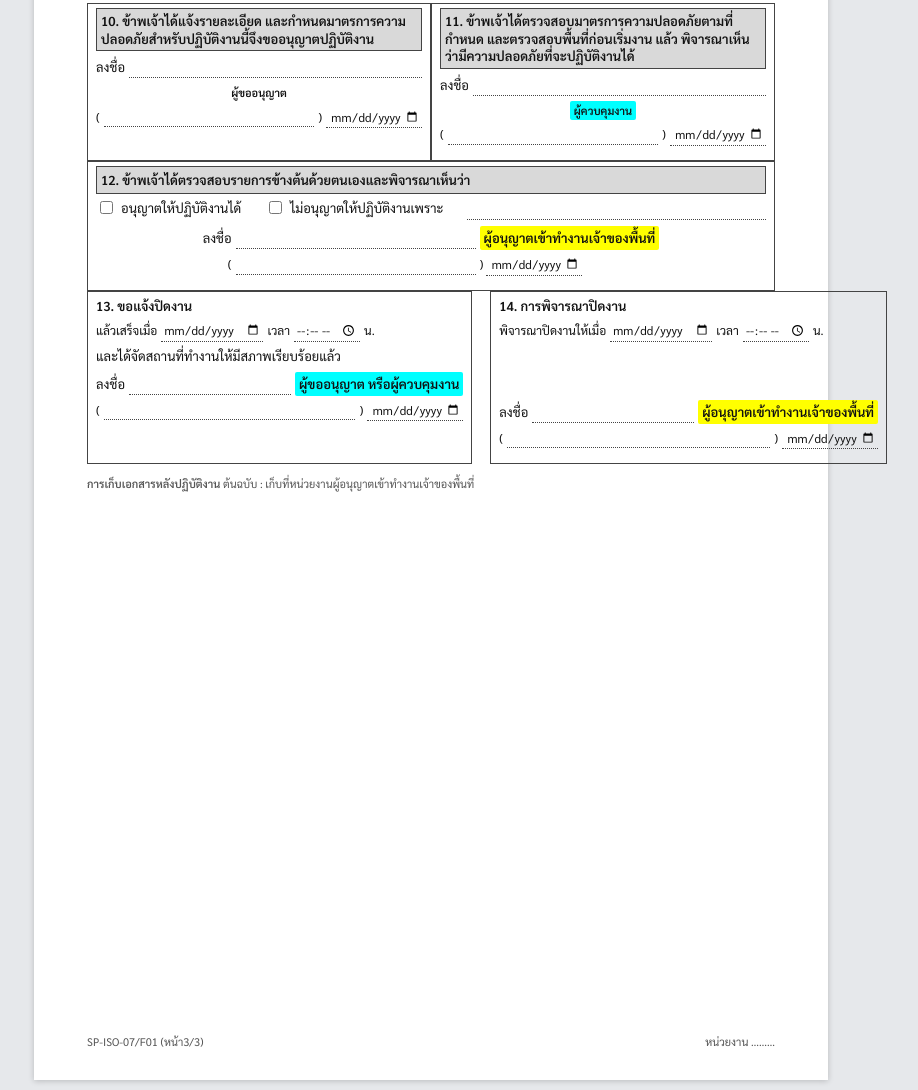
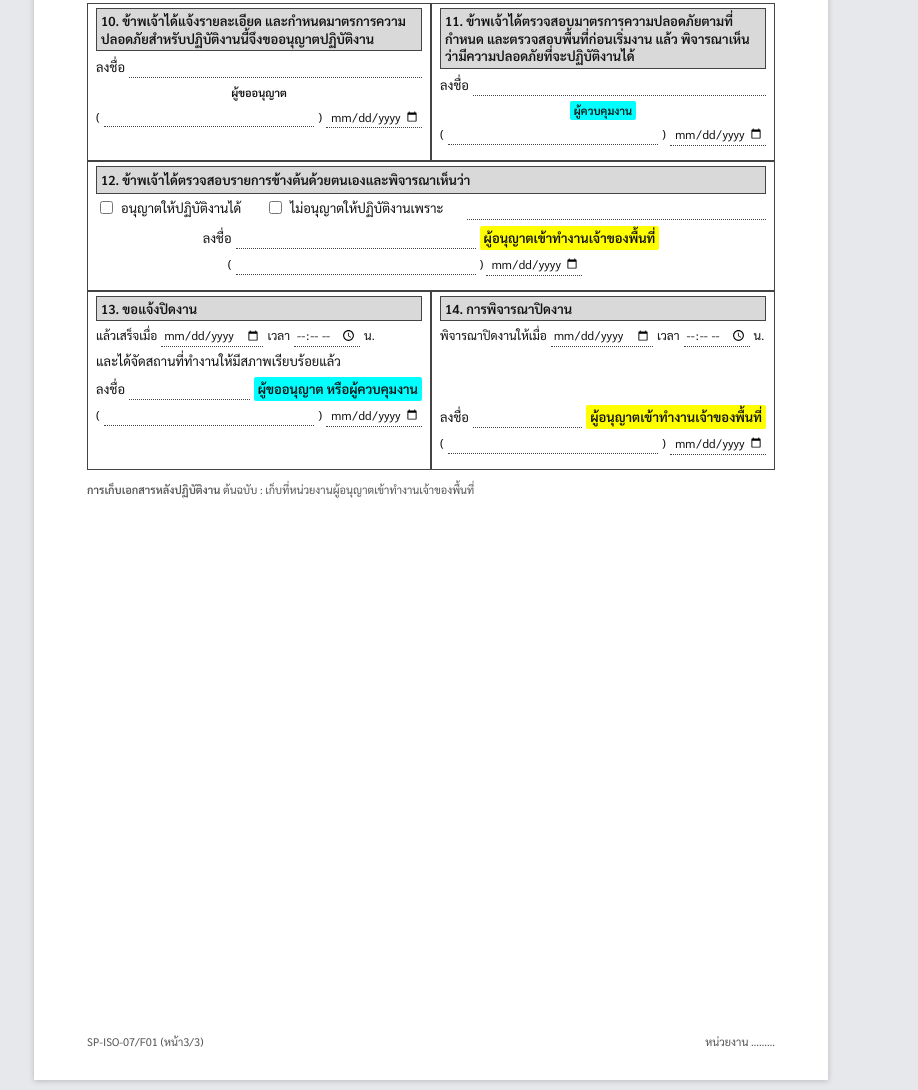
Before and after one commit to wistmons/Workpermit, a plain HTML site: page index.html in a window 1280 px wide. Shown: the part 2721-3811 px from the top of the page, without its empty margins (209-1127 px from the left). Drawn offline with Linux system fonts and the light colour scheme.

Commit message:
Refactor HTML structure for closing work section

```diff
--- a/index.html
+++ b/index.html
@@ -299,15 +299,15 @@ td:first-child{width:32px}
  <div class="sign sigline ctr"><div class="sl"><span class="lb">ลงชื่อ</span> <input type="text" data-k="s12" data-list="owners"> <span style="background:#ffff00; padding:2px 4px; border-radius:2px; font-weight:600">ผู้อนุญาตเข้าทำงานเจ้าของพื้นที่</span></div><div class="sl d"><span class="lb">(</span> <input type="text" data-k="s12n"> <span class="cl">) <input type="date" class="signature-date" data-k="s12d" aria-label="วันที่ลงนามข้อ 12"></span></div></div>
  </div>
 
- <div class="cols">
-  <div class="box">
-   <b>13. ขอแจ้งปิดงาน</b>
+ <div class="cols sign-top">
+  <div class="box sign-box">
+   <h2>13. ขอแจ้งปิดงาน</h2>
    <div class="row nw" style="margin-top:4px">แล้วเสร็จเมื่อ <input type="date" data-k="close_date"> เวลา <input type="time" data-k="close_time"> น.</div>
    <div style="margin:4px 0">และได้จัดสถานที่ทำงานให้มีสภาพเรียบร้อยแล้ว</div>
    <div class="sign sigline"><div class="sl">ลงชื่อ <input type="text" data-k="s13" data-list="signs11"> <span style="background:#00ffff; padding:2px 4px; border-radius:2px; font-weight:600">ผู้ขออนุญาต หรือผู้ควบคุมงาน</span></div><div class="sl d">( <input type="text" data-k="s13n"> ) <input type="date" class="signature-date" data-k="s13d" aria-label="วันที่ลงนามข้อ 13"></div></div>
   </div>
-  <div class="box">
-   <b>14. การพิจารณาปิดงาน</b>
+  <div class="box sign-box">
+   <h2>14. การพิจารณาปิดงาน</h2>
    <div class="row nw" style="margin-top:4px">พิจารณาปิดงานให้เมื่อ <input type="date" data-k="ok_date"> เวลา <input type="time" data-k="ok_time"> น.</div>
    <div style="margin:4px 0">&nbsp;</div>
    <div class="sign sigline" style="margin-top:34px"><div class="sl">ลงชื่อ <input type="text" data-k="s14" data-list="owners"> <span style="background:#ffff00; padding:2px 4px; border-radius:2px; font-weight:600">ผู้อนุญาตเข้าทำงานเจ้าของพื้นที่</span></div><div class="sl d">( <input type="text" data-k="s14n"> ) <input type="date" class="signature-date" data-k="s14d" aria-label="วันที่ลงนามข้อ 14"></div></div>
```
